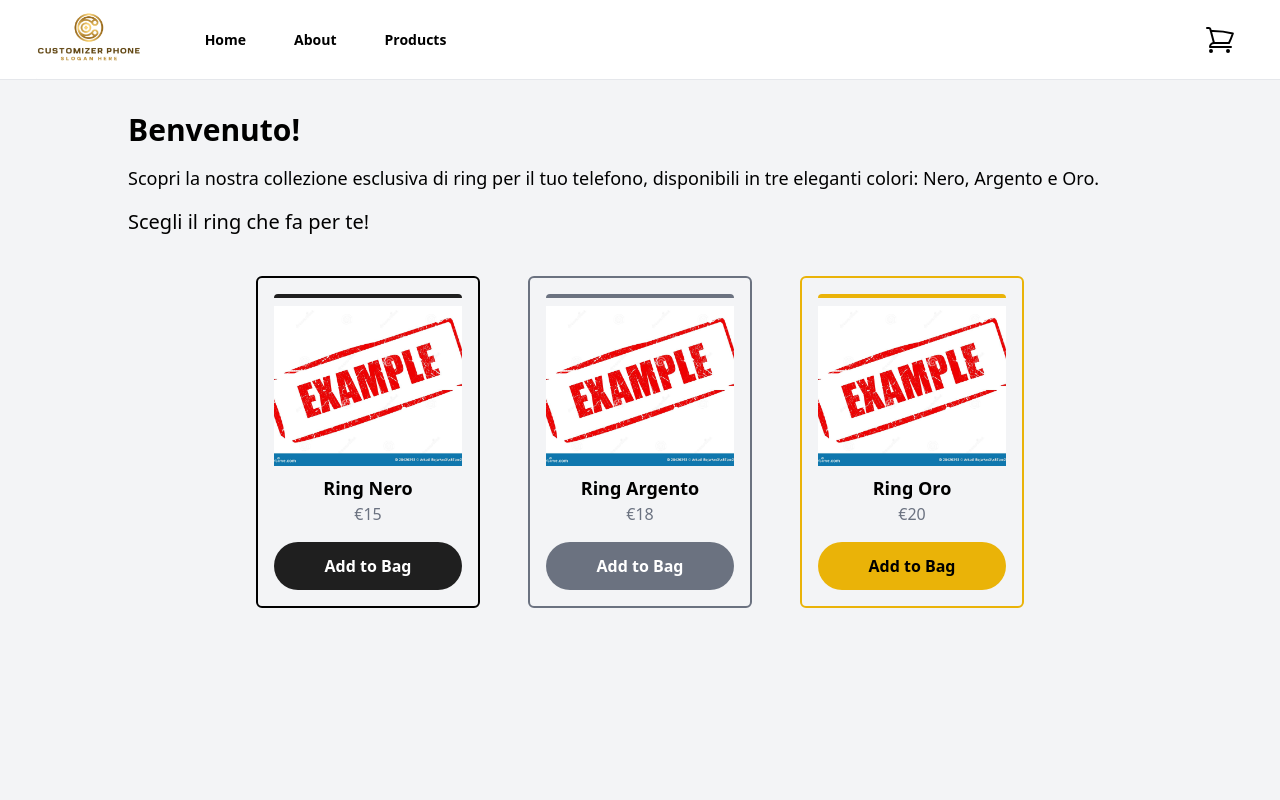
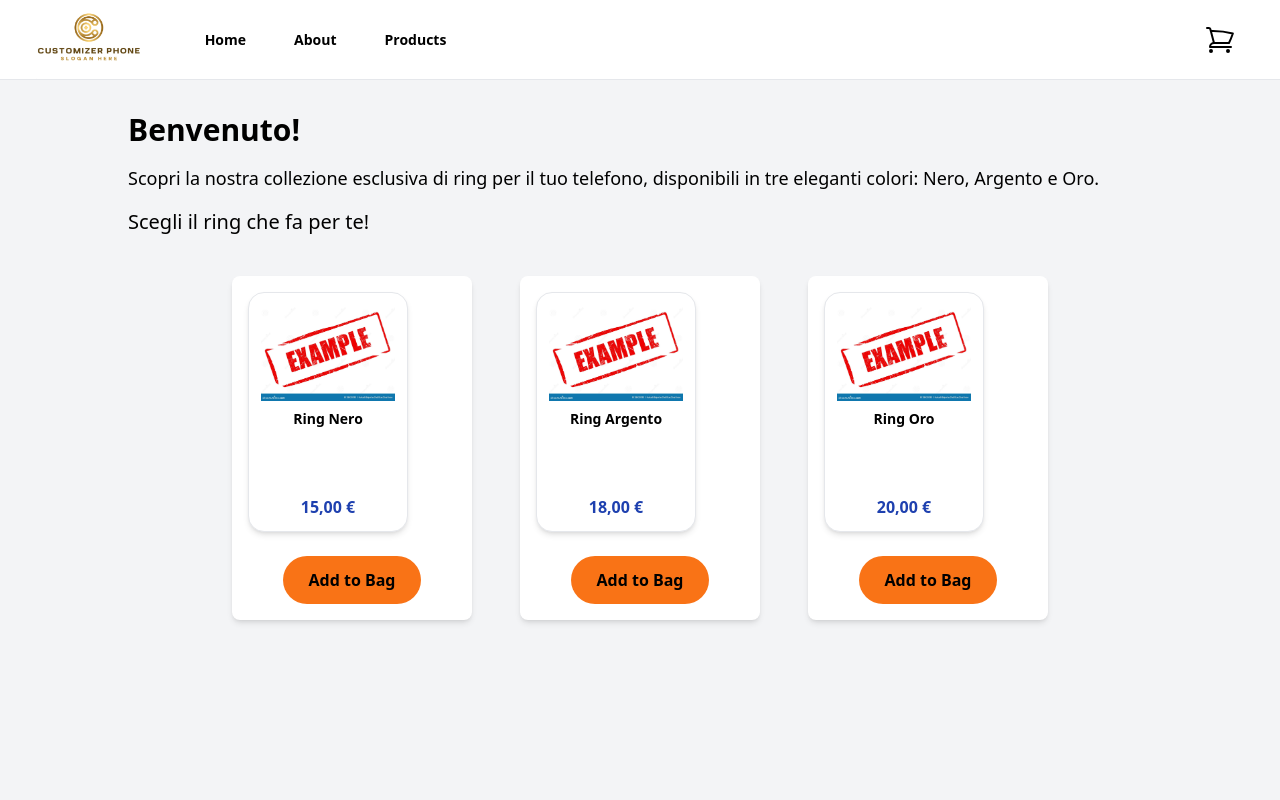
Before and after one commit to rubencommisso/mia_tech_progetto_finale, a React (Vite) app: page /ring in a window 1280 px wide. Shown: the top 800 px of the page. Built offline with nearby package versions, Linux system fonts and the light colour scheme.

Commit message:
feat: add ring page correct

```diff
--- a/src/components/AddTobagRingArgento.jsx
+++ /dev/null
@@ -1,24 +0,0 @@
-import { useState } from "react";
-
-const AddTobagRingArgento = ({ onAddToCart }) => {
-  const [totalPrice] = useState(18); // Il prezzo del ring argento (non viene più mostrato)
-
-  const handleAddToCart = () => {
-    onAddToCart("argento", totalPrice);
-  };
-
-  return (
-    <div className="mt-4">
-      <div className="w-full flex justify-center">
-        <button
-          onClick={handleAddToCart}
-          className="bg-gray-500 hover:bg-gray-400 text-white font-bold w-full py-3 rounded-3xl transition-all"
-        >
-          Add to Bag
-        </button>
-      </div>
-    </div>
-  );
-};
-
-export default AddTobagRingArgento;
--- a/src/components/AddTobagRingNero.jsx
+++ /dev/null
@@ -1,24 +0,0 @@
-import { useState } from "react";
-
-const AddTobagRingNero = ({ onAddToCart }) => {
-  const [totalPrice] = useState(15); // Il prezzo del ring nero (non viene più mostrato)
-
-  const handleAddToCart = () => {
-    onAddToCart("nero", totalPrice);
-  };
-
-  return (
-    <div className="mt-4">
-      <div className="w-full flex justify-center">
-        <button
-          onClick={handleAddToCart}
-          className="bg-black hover:bg-gray-800 text-white font-bold w-full py-3 rounded-3xl transition-all"
-        >
-          Add to Bag
-        </button>
-      </div>
-    </div>
-  );
-};
-
-export default AddTobagRingNero;
--- a/src/components/AddTobagRingOro.jsx
+++ /dev/null
@@ -1,24 +0,0 @@
-import { useState } from "react";
-
-const AddTobagRingOro = ({ onAddToCart }) => {
-  const [totalPrice] = useState(20); // Il prezzo del ring oro (non viene più mostrato)
-
-  const handleAddToCart = () => {
-    onAddToCart("oro", totalPrice);
-  };
-
-  return (
-    <div className="mt-4">
-      <div className="w-full flex justify-center">
-        <button
-          onClick={handleAddToCart}
-          className="bg-yellow-500 hover:bg-yellow-400 text-black font-bold w-full py-3 rounded-3xl transition-all"
-        >
-          Add to Bag
-        </button>
-      </div>
-    </div>
-  );
-};
-
-export default AddTobagRingOro;
--- a/src/pages/Ring.jsx
+++ b/src/pages/Ring.jsx
@@ -1,8 +1,7 @@
 import { useState } from "react";
-import esempio from "../assets/esempio.jpg"; // Assicurati che l'immagine del ring sia nel percorso giusto
-import AddTobagRingNero from "../components/AddTobagRingNero";
-import AddTobagRingArgento from "../components/AddTobagRingArgento";
-import AddTobagRingOro from "../components/AddTobagRingOro";
+import esempio from "../assets/esempio.jpg";
+import ButtonToPage from "../components/ButtonToPage";
+import Card from "../components/card";
 
 const Ring = () => {
   const [cart, setCart] = useState([]);
@@ -14,7 +13,6 @@
     console.log("🛒 Aggiunto al carrello:", item);
   };
 
-  // Dati dei prodotti (i ring con i rispettivi colori)
   const CardProduct = [
     {
       id: 1,
@@ -48,7 +46,6 @@
       <div className="text-left max-w-5xl mx-auto">
         <h1 className="text-3xl font-bold">Benvenuto!</h1>
 
-        {/* Descrizione breve */}
         <div className="mt-4 text-lg">
           <p>
             Scopri la nostra collezione esclusiva di ring per il tuo telefono, disponibili in tre eleganti colori: Nero, Argento e Oro.
@@ -57,60 +54,27 @@
 
         <h2 className="text-xl mt-4">Scegli il ring che fa per te!</h2>
 
-        {/* Sezione delle Card */}
         <div
-          className="
-            flex
-            flex-wrap
-            justify-center     /* Centra le card orizzontalmente */
-            gap-6               /* Distanza standard tra le card */
-            sm:gap-8            /* Aumenta la distanza tra le card su schermi da 640px */
-            md:gap-12           /* Aumenta ulteriormente la distanza tra le card su desktop */
-            mt-10
-          "
+          className="flex flex-wrap justify-center gap-6 sm:gap-8 md:gap-12 mt-10"
         >
           {CardProduct.map((product) => (
             <div
               key={product.id}
-              className={`transition-transform transform hover:scale-105 rounded-md border-2 p-4 w-56 h-auto max-w-xs ${ /* Card più grande */
-                product.color === "black"
-                  ? "border-black"
-                  : product.color === "silver"
-                  ? "border-gray-500"
-                  : "border-yellow-500"
-              }`}
-              onClick={() => handleCardClick(product.id)}
+              className="w-60 h-auto p-4 rounded-lg shadow-md bg-white"
             >
-              {/* Colore sopra la card */}
-              <div
-                className={`w-full h-1 mb-2 rounded-t-md ${
-                  product.color === "black"
-                    ? "bg-black"
-                    : product.color === "silver"
-                    ? "bg-gray-500"
-                    : "bg-yellow-500"
-                }`}
-              ></div>
+              <Card
+                id={product.id}
+                title={product.title}
+                price={product.price}
+                image={product.image}
+                activeCardId={activeCardId}
+                onClick={handleCardClick}
+              />
 
-              {/* Card contenente l'immagine */}
-              <div className="h-40 overflow-hidden mb-2"> {/* Aumento l'altezza dell'immagine */}
-                <img
-                  src={product.image}
-                  alt={product.title}
-                  className="w-full h-full object-cover" // L'immagine prende tutta la card
-                />
-              </div>
-
-              {/* Testo della Card */}
-              <div className="text-center">
-                <h3 className="text-lg font-semibold">{product.title}</h3>
-                <p className="text-gray-500">{`€${product.price}`}</p>
-              </div>
-
-              {/* Bottone Add to Bag */}
-              {product.color === "black" && <AddTobagRingNero onAddToCart={handleAddToCart} />}
-              {product.color === "silver" && <AddTobagRingArgento onAddToCart={handleAddToCart} />}
-              {product.color === "gold" && <AddTobagRingOro onAddToCart={handleAddToCart} />}
+              <ButtonToPage
+                label="Add to Bag"
+                onClick={() => handleAddToCart(product.color, product.price)}
+              />
             </div>
           ))}
         </div>
```
